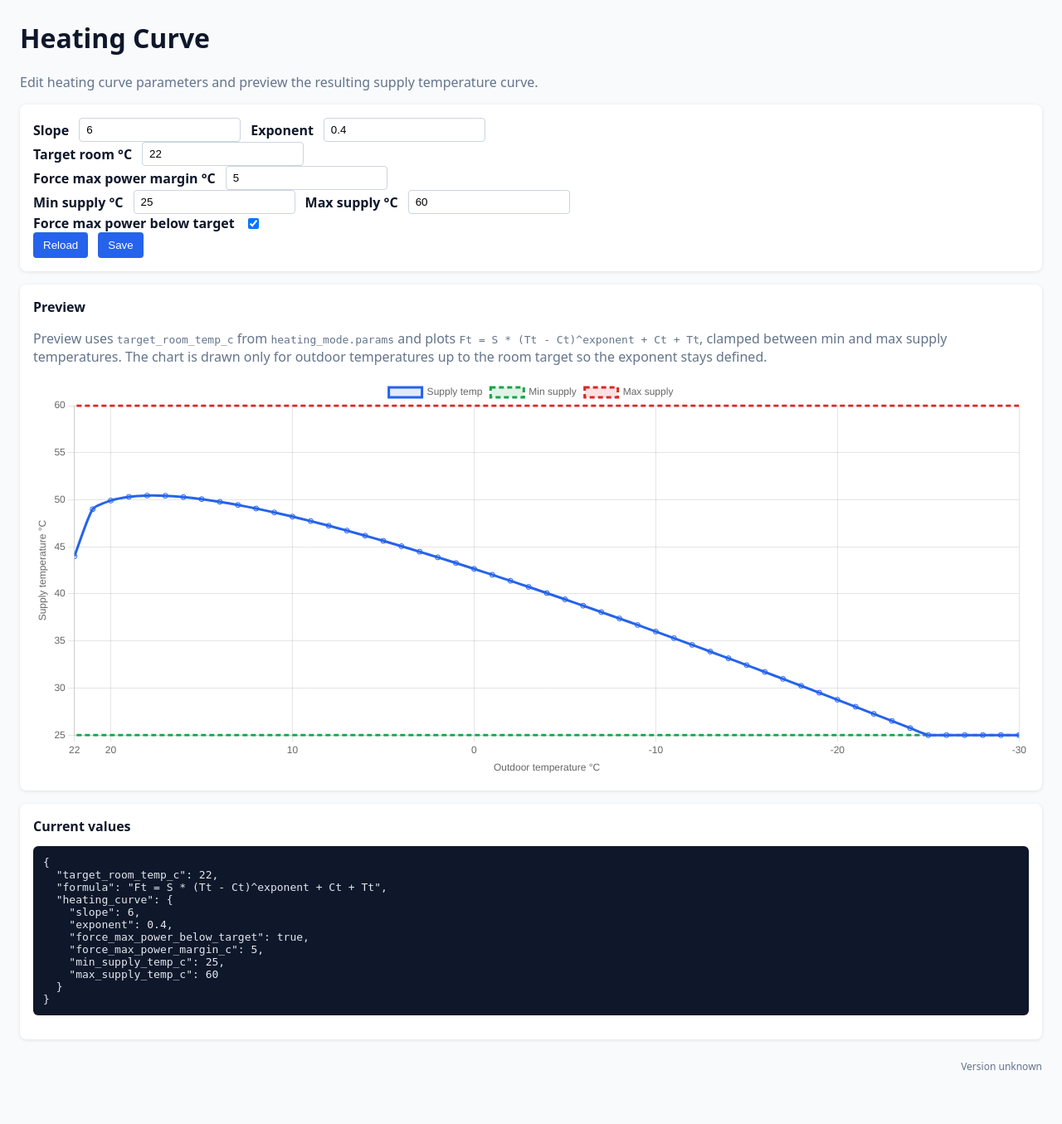
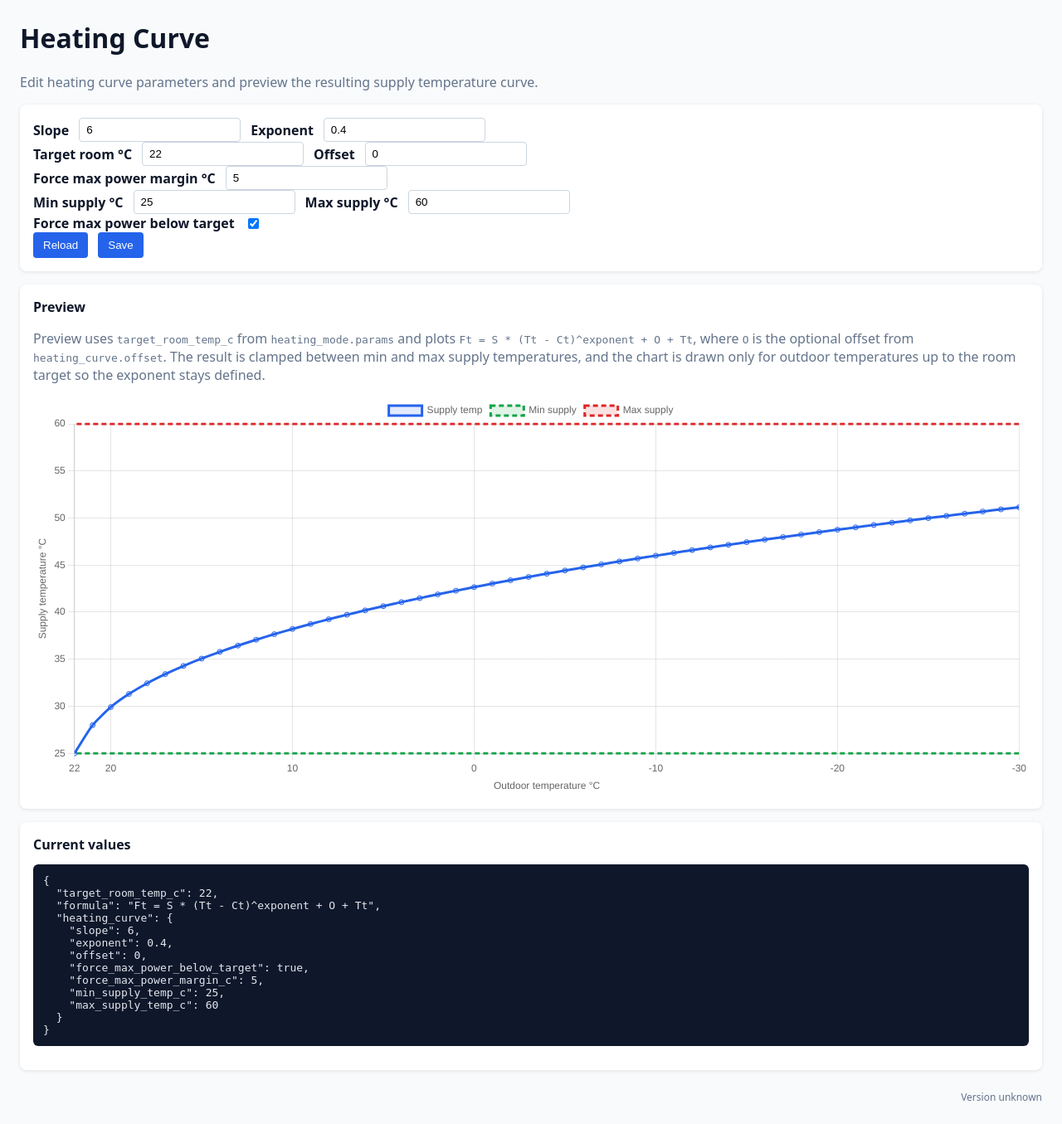
Before and after one commit to iaon/proof-of-heat, a FastAPI app: page /heating-curve in a window 1280 px wide. Shown: the whole page at 83% size. Before the commit the page ends 1290 px from the top, so only its background shows below. Run offline with FastAPI, Linux system fonts and the light colour scheme.

Commit message:
improve heating curve - fix formula

```diff
--- a/proof_of_heat/app_builder.py
+++ b/proof_of_heat/app_builder.py
@@ -20,6 +20,7 @@ STATIC_DIR = Path(__file__).with_name("static")
 HEATING_CURVE_DEFAULTS: dict[str, Any] = {
     "slope": 6.0,
     "exponent": 0.4,
+    "offset": 0.0,
     "force_max_power_below_target": True,
     "force_max_power_margin_c": 5.0,
     "min_supply_temp_c": 25.0,
@@ -113,6 +114,10 @@ def _normalize_heating_curve(value: Any) -> dict[str, Any]:
         curve.get("exponent"),
         HEATING_CURVE_DEFAULTS["exponent"],
     )
+    offset = _coerce_float(
+        curve.get("offset"),
+        HEATING_CURVE_DEFAULTS["offset"],
+    )
     force_max_power_below_target = _coerce_bool(
         curve.get("force_max_power_below_target"),
         HEATING_CURVE_DEFAULTS["force_max_power_below_target"],
@@ -134,6 +139,7 @@ def _normalize_heating_curve(value: Any) -> dict[str, Any]:
     return {
         "slope": slope,
         "exponent": exponent,
+        "offset": offset,
         "force_max_power_below_target": force_max_power_below_target,
         "force_max_power_margin_c": force_max_power_margin_c,
         "min_supply_temp_c": min_supply_temp_c,
--- a/proof_of_heat/static/js/heating_curve.js
+++ b/proof_of_heat/static/js/heating_curve.js
@@ -2,6 +2,7 @@ const apiUrl = (path) => `${rootPath}${path}`;
 const slopeEl = document.getElementById("slope");
 const exponentEl = document.getElementById("exponent");
 const targetRoomTempCEl = document.getElementById("target-room-temp-c");
+const offsetEl = document.getElementById("offset");
 const forceMaxPowerBelowTargetEl = document.getElementById("force-max-power-below-target");
 const forceMaxPowerMarginCEl = document.getElementById("force-max-power-margin-c");
 const minSupplyTempCEl = document.getElementById("min-supply-temp-c");
@@ -15,12 +16,14 @@ let targetRoomTempC = 22.0;
 function getFormData() {
     const slope = Number(slopeEl.value);
     const exponent = Number(exponentEl.value);
+    const offset = Number(offsetEl.value);
     const forceMaxPowerMarginC = Number(forceMaxPowerMarginCEl.value);
     const minSupplyTempC = Number(minSupplyTempCEl.value);
     const maxSupplyTempC = Number(maxSupplyTempCEl.value);
     return {
         slope: Number.isFinite(slope) ? slope : 6.0,
         exponent: Number.isFinite(exponent) ? exponent : 0.4,
+        offset: Number.isFinite(offset) ? offset : 0.0,
         force_max_power_below_target: Boolean(forceMaxPowerBelowTargetEl.checked),
         force_max_power_margin_c: Number.isFinite(forceMaxPowerMarginC) ? forceMaxPowerMarginC : 5.0,
         min_supply_temp_c: Number.isFinite(minSupplyTempC) ? minSupplyTempC : 25.0,
@@ -31,6 +34,7 @@ function getFormData() {
 function applyFormData(data) {
     slopeEl.value = data.slope;
     exponentEl.value = data.exponent;
+    offsetEl.value = data.offset;
     forceMaxPowerBelowTargetEl.checked = Boolean(data.force_max_power_below_target);
     forceMaxPowerMarginCEl.value = data.force_max_power_margin_c;
     minSupplyTempCEl.value = data.min_supply_temp_c;
@@ -43,7 +47,7 @@ function computeCurvePoint(outdoorTempC, data) {
     if (delta < 0) {
         return null;
     }
-    const unclamped = (data.slope * (delta ** data.exponent)) + outdoorTempC + targetRoomTempC;
+    const unclamped = (data.slope * (delta ** data.exponent)) + data.offset + targetRoomTempC;
     return Math.min(data.max_supply_temp_c, Math.max(data.min_supply_temp_c, unclamped));
 }
 
@@ -68,7 +72,7 @@ function renderPreview() {
     targetRoomTempCEl.value = String(targetRoomTempC);
     previewEl.textContent = JSON.stringify({
         target_room_temp_c: targetRoomTempC,
-        formula: "Ft = S * (Tt - Ct)^exponent + Ct + Tt",
+        formula: "Ft = S * (Tt - Ct)^exponent + O + Tt",
         heating_curve: data,
     }, null, 2);
 
@@ -176,6 +180,7 @@ async function saveHeatingCurve() {
 
 slopeEl.addEventListener("input", renderPreview);
 exponentEl.addEventListener("input", renderPreview);
+offsetEl.addEventListener("input", renderPreview);
 forceMaxPowerBelowTargetEl.addEventListener("change", renderPreview);
 forceMaxPowerMarginCEl.addEventListener("input", renderPreview);
 minSupplyTempCEl.addEventListener("input", renderPreview);
--- a/proof_of_heat/templates/heating_curve.html
+++ b/proof_of_heat/templates/heating_curve.html
@@ -23,6 +23,9 @@
         <div class="row">
             <label for="target-room-temp-c">Target room °C</label>
             <input id="target-room-temp-c" type="number" step="0.1" readonly />
+
+            <label for="offset">Offset</label>
+            <input id="offset" type="number" step="0.1" />
         </div>
 
         <div class="row">
@@ -51,7 +54,7 @@
 
     <div class="card">
         <strong>Preview</strong>
-        <p class="muted">Preview uses <code>target_room_temp_c</code> from <code>heating_mode.params</code> and plots <code>Ft = S * (Tt - Ct)^exponent + Ct + Tt</code>, clamped between min and max supply temperatures. The chart is drawn only for outdoor temperatures up to the room target so the exponent stays defined.</p>
+        <p class="muted">Preview uses <code>target_room_temp_c</code> from <code>heating_mode.params</code> and plots <code>Ft = S * (Tt - Ct)^exponent + O + Tt</code>, where <code>O</code> is the optional offset from <code>heating_curve.offset</code>. The result is clamped between min and max supply temperatures, and the chart is drawn only for outdoor temperatures up to the room target so the exponent stays defined.</p>
         <canvas id="heating-curve-chart" height="120"></canvas>
     </div>
 
```
Also changed, not shown: docs/configuration.md (+3 -1 lines), proof_of_heat/settings.py (+1 -1 lines), tests/test_app.py (+5 -1 lines), 1 other file.
